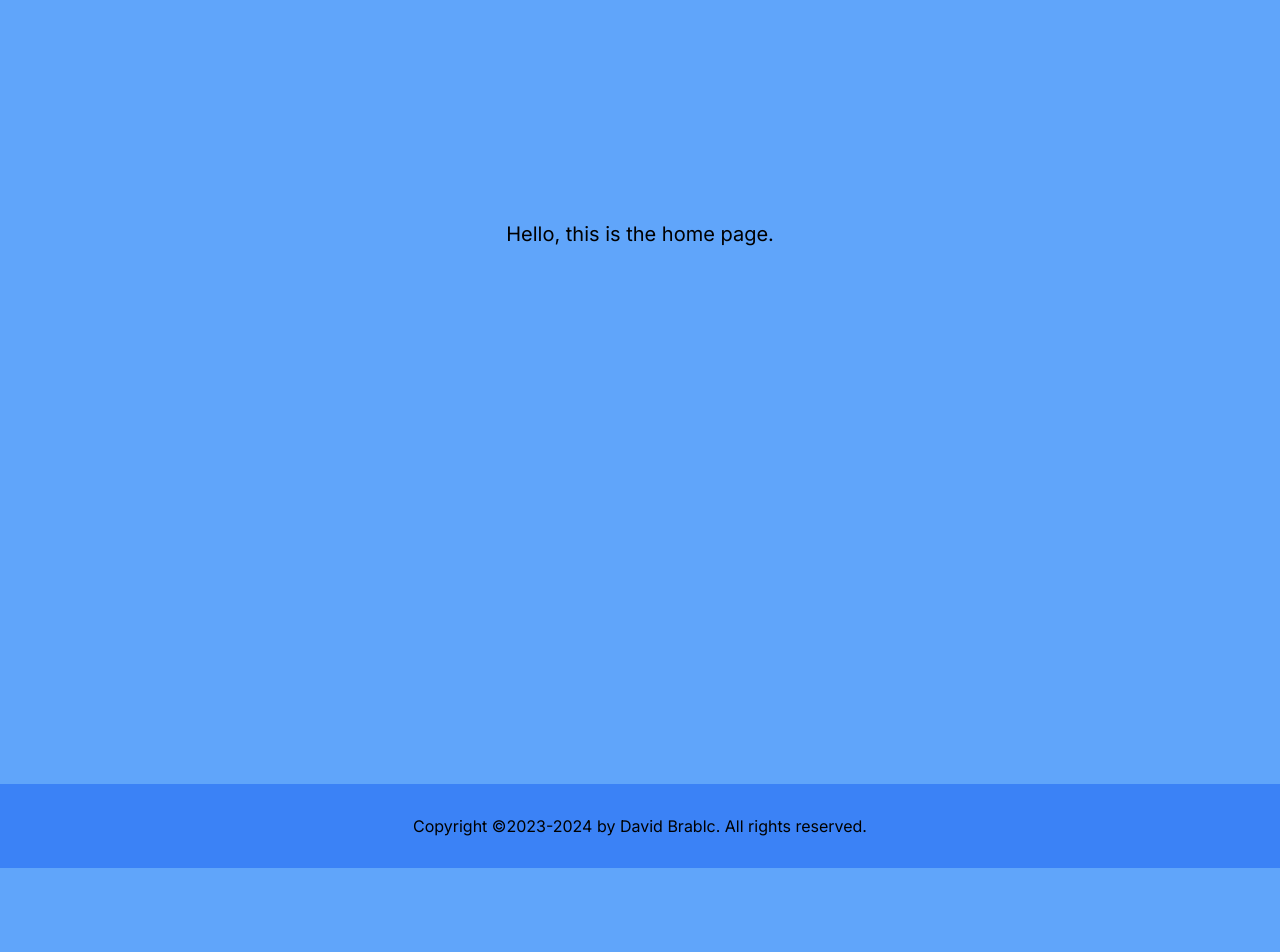
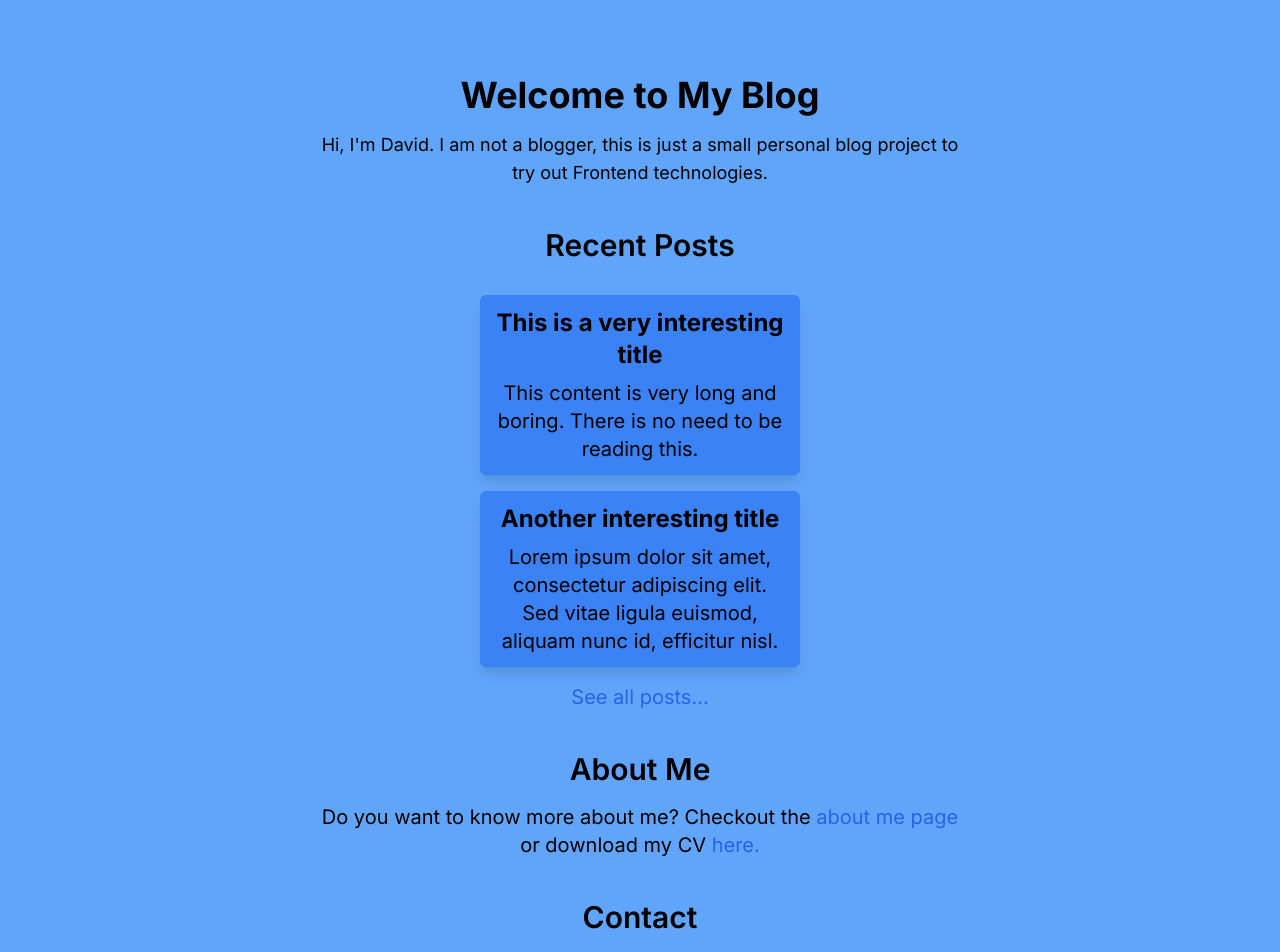
Before and after one commit to Darebakdavca/personal-blog, a Next.js app: page / in a window 1280 px wide. Shown: the part 140-1092 px from the top of the page. Before the commit the page ends 1008 px from the top, so only its background shows below. Built offline with nearby package versions, Linux system fonts and the light colour scheme.

Commit message:
Add posts to my personal blog

```diff
--- a/src/app/about-me/page.tsx
+++ b/src/app/about-me/page.tsx
@@ -2,7 +2,7 @@ export default function Page() {
     return (
         <>
             <div className="border-b-4 border-blue-300 pb-4 text-center">
-                <h2 className="text-2xl">About Me</h2>
+                <h2 className="text-4xl font-bold">About Me</h2>
             </div>
             <div className="mt-4 rounded-md bg-blue-500 p-6">
                 <p className="text-white">
--- a/src/app/cv/page.tsx
+++ b/src/app/cv/page.tsx
@@ -2,7 +2,7 @@ export default function Page() {
     return (
         <>
             <div className="border-b-4 border-blue-300 pb-4 text-center">
-                <h2 className="text-2xl">CV</h2>
+                <h2 className="text-4xl font-bold">CV</h2>
             </div>
             <div className="mt-4 flex min-h-44 flex-col justify-center rounded-xl bg-blue-500 p-5 text-center text-white">
                 <p>
--- a/src/app/page.tsx
+++ b/src/app/page.tsx
@@ -1,5 +1,34 @@
+import Link from "next/link";
+import { Posts } from "./posts/posts";
+import { posts } from "./posts/data"
+
 export default function Home() {
+  const recentPosts = posts.slice(0, 2);
+
   return (
-    <div className="mt-52 text-center">Hello, this is the home page.</div>
+    <div className="mt-10 text-center">
+      <section className="mb-10">
+        <h1 className="text-4xl font-bold">Welcome to My Blog</h1>
+        <p className="mt-4 text-lg">Hi, I'm David. I am not a blogger, this is just a small personal blog project
+           to try out Frontend technologies.</p>
+      </section>
+
+      <section className="mb-10">
+        <h2 className="text-3xl font-semibold">Recent Posts</h2>
+        <Posts posts={recentPosts}/>
+        <Link className="text-blue-600" href="/posts">See all posts...</Link>
+      </section>
+
+      <section className="mb-10">
+        <h2 className="text-3xl font-semibold">About Me</h2>
+        <p className="mt-4">Do you want to know more about me? Checkout the <Link className="text-blue-600" href="/about-me">about me page</Link> <br></br>
+        or download my CV <Link href="/cv" className="text-blue-600">here.</Link></p>
+      </section>
+
+      <section className="mb-10">
+        <h2 className="text-3xl font-semibold">Contact</h2>
+        <p className="mt-4">Feel free to <Link href="/socials" className="text-blue-600">get in touch</Link> with me.</p>
+      </section>
+    </div>
   );
 }
--- /dev/null
+++ b/src/app/posts/data.tsx
@@ -0,0 +1,23 @@
+import { title } from "process";
+
+export const posts = [{
+    id: 1,
+    title: 'This is a very interesting title',
+    content: 'This content is very long and boring. There is no need to be reading this.'
+}, {
+    id: 2,
+    title: 'Another interesting title',
+    content: 'Lorem ipsum dolor sit amet, consectetur adipiscing elit. Sed vitae ligula euismod, aliquam nunc id, efficitur nisl.'
+}, {
+    id: 3,
+    title: 'A third title',
+    content: 'Vestibulum ante ipsum primis in faucibus orci luctus et ultrices posuere cubilia curae; Nulla facilisi.'
+},  {
+    id: 4,
+    title: 'The fourth title',
+    content: 'Pellentesque habitant morbi tristique senectus et netus et malesuada fames ac turpis egestas. In ornare iaculis nisl, et facilisis justo interdum a. Pellentesque molestie libero et eros.'
+}, {
+    id: 5,
+    title: 'The fifth title',
+    content: 'Morbi eu rutrum leo. Nam fringilla, purus eget elementum commodo, lectus nisi laoreet metus.'
+}];
--- /dev/null
+++ b/src/app/posts/page.jsx
@@ -0,0 +1,19 @@
+import { Posts } from "./posts";
+import {posts} from "./data"
+
+
+export default function Page() {
+    return (
+        <div className="text-center">
+            <section>
+                <div className="border-b-4 border-blue-300 pb-4 text-center">
+                    <h1 className="text-4xl font-bold">Posts</h1>
+                </div>
+                <p className="mt-4 text-lg">Here you can find all the posts posted by me.</p>
+            </section>
+            <section className="mb-10">
+                <Posts posts={posts} />
+            </section>
+        </div>
+    )
+}
--- /dev/null
+++ b/src/app/posts/posts.jsx
@@ -0,0 +1,18 @@
+export function Posts({posts}) {
+    return (
+        <div className="mt-8 flex flex-col items-center justify-center *:w-1/2 *:rounded-md *:bg-blue-500 *:p-3 *:shadow-lg">
+            {posts.map((post) => (
+                <Post key={post.id} post={post} />
+            ))}
+        </div>
+    );
+}
+
+function Post({post}) {
+    return (
+        <article className="mb-4">
+            <h3 className="text-2xl font-bold">{post.title}</h3>
+            <p className="mt-2">{post.content}</p>
+        </article>
+    );
+}
--- a/src/app/socials/page.tsx
+++ b/src/app/socials/page.tsx
@@ -2,7 +2,7 @@ export default function Page() {
     return (
         <>
             <div className="border-b-4 border-blue-300 pb-4 text-center">
-            <h2 className="text-2xl">Socials</h2>
+            <h2 className="text-4xl font-bold">Socials</h2>
             </div>
             <div className="mt-4 rounded-xl bg-blue-500 p-5 text-center text-white">
                 <p>You can find me on social media:</p>
--- a/src/app/ui/Footer.tsx
+++ b/src/app/ui/Footer.tsx
@@ -2,7 +2,7 @@
 
 export default function Footer() {
     return (
-        <footer className="row-span-1 m-0 flex w-full items-center justify-center bg-blue-500 p-3">
+        <footer className="row-span-1 m-0 flex w-full items-center justify-center bg-blue-400 p-3">
                 <p>Copyright &copy;2023-2024 by David Brablc. All rights reserved.</p>
         </footer>
     )
--- a/src/app/ui/Header.tsx
+++ b/src/app/ui/Header.tsx
@@ -5,6 +5,9 @@ export default function Header() {
         <header className="row-span-1 flex w-full items-center justify-between bg-blue-500 px-8 py-5">
             <h1 id="main-title-of-page" className="text-3xl"><Link href="/">David Brablc</Link></h1>
             <nav id="nav-bar" className="flex items-center gap-4 text-xl">
+                <div className="hover:text-white">
+                    <Link href="/posts">Posts</Link>
+                </div>
                 <div className="hover:text-white">
                     <Link href="/about-me">About me</Link>
                 </div>
```
